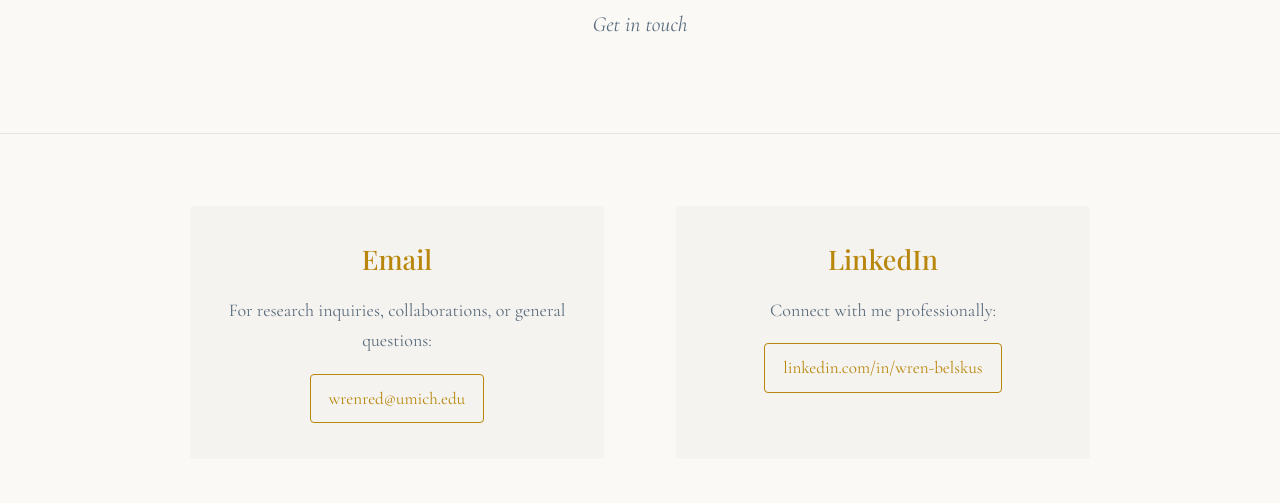
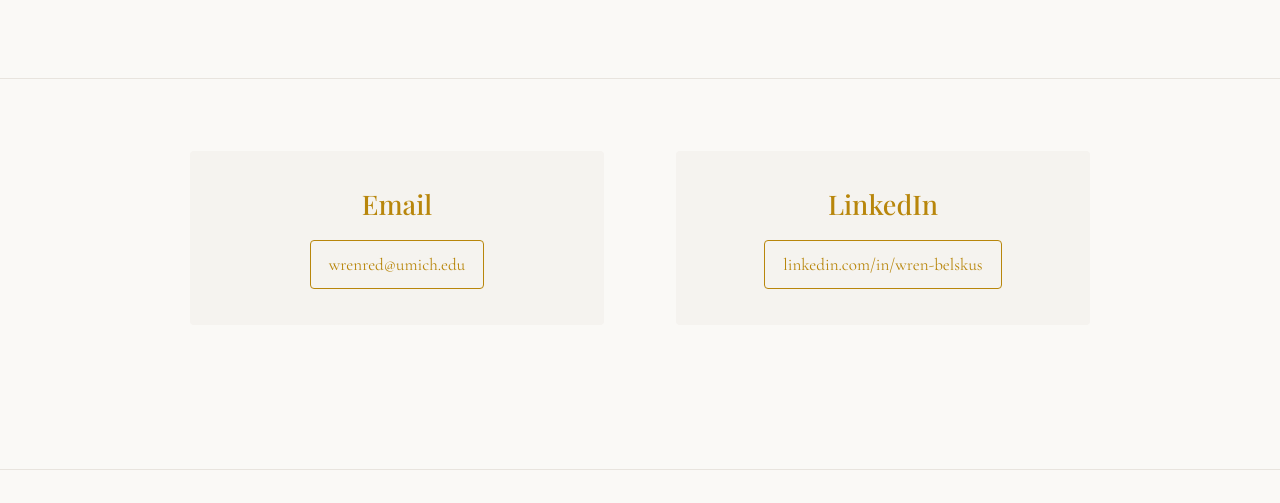
Before and after one commit to wrenred/website, a plain HTML site: page contact.html in a window 1280 px wide. Shown: the part 264-767 px from the top of the page. Drawn offline with nearby package versions, Linux system fonts and the light colour scheme.

Commit message:
Simplify contact and CV page headers, update research subtitle
- Remove Get in touch subtitle and descriptive text on contact page
- Remove subtitle on CV page
- Update research page subtitle to better reflect current research

```diff
--- a/contact.html
+++ b/contact.html
@@ -48,7 +48,6 @@
     <header class="page-header">
         <div class="container">
             <h1>Contact</h1>
-            <p>Get in touch</p>
         </div>
     </header>
 
@@ -57,13 +56,11 @@
             <div class="contact-content">
                 <div class="contact-card">
                     <h3>Email</h3>
-                    <p>For research inquiries, collaborations, or general questions:</p>
                     <a href="mailto:wrenred@umich.edu" class="contact-btn">wrenred@umich.edu</a>
                 </div>
 
                 <div class="contact-card">
                     <h3>LinkedIn</h3>
-                    <p>Connect with me professionally:</p>
                     <a href="https://www.linkedin.com/in/wren-belskus" target="_blank" rel="noopener" class="contact-btn">linkedin.com/in/wren-belskus</a>
                 </div>
             </div>
```
Also changed, not shown: cv.html (+0 -1 lines), research.html (+1 -1 lines).
